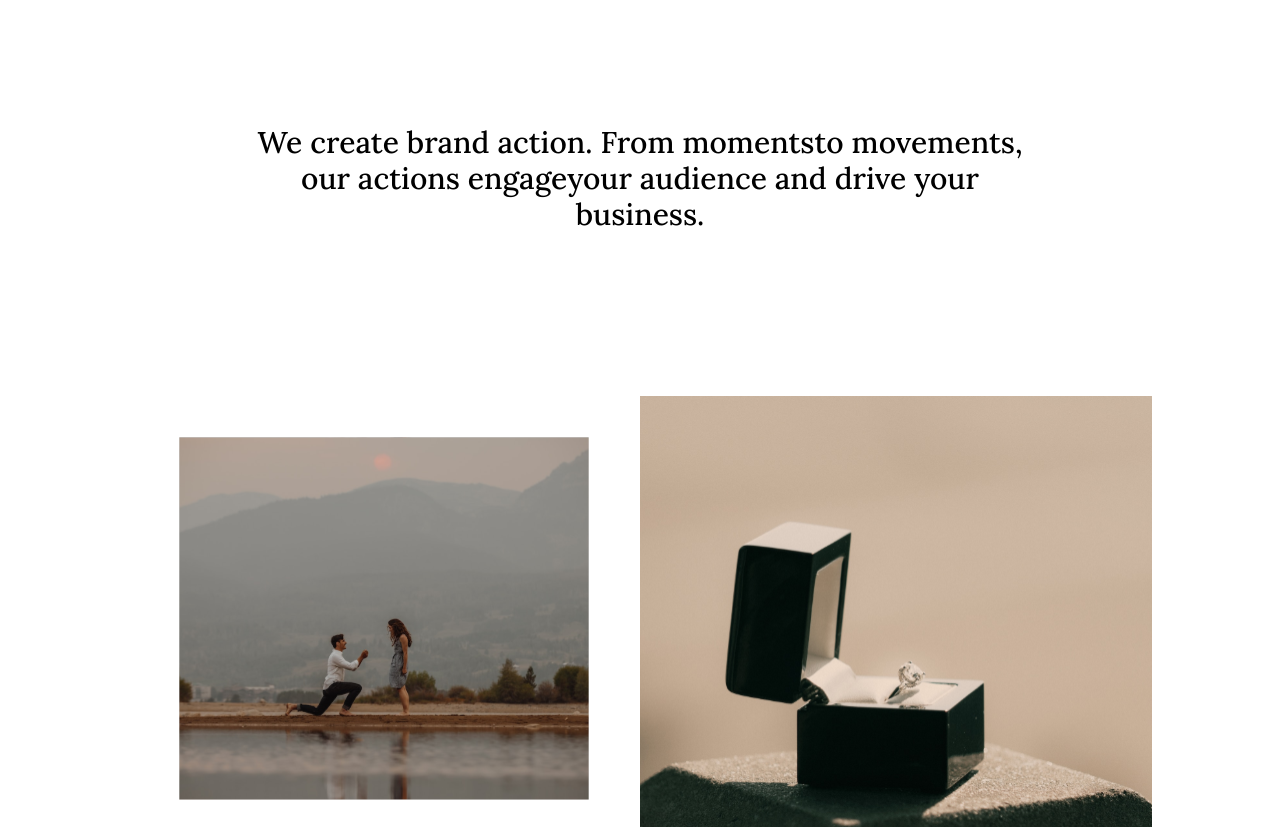
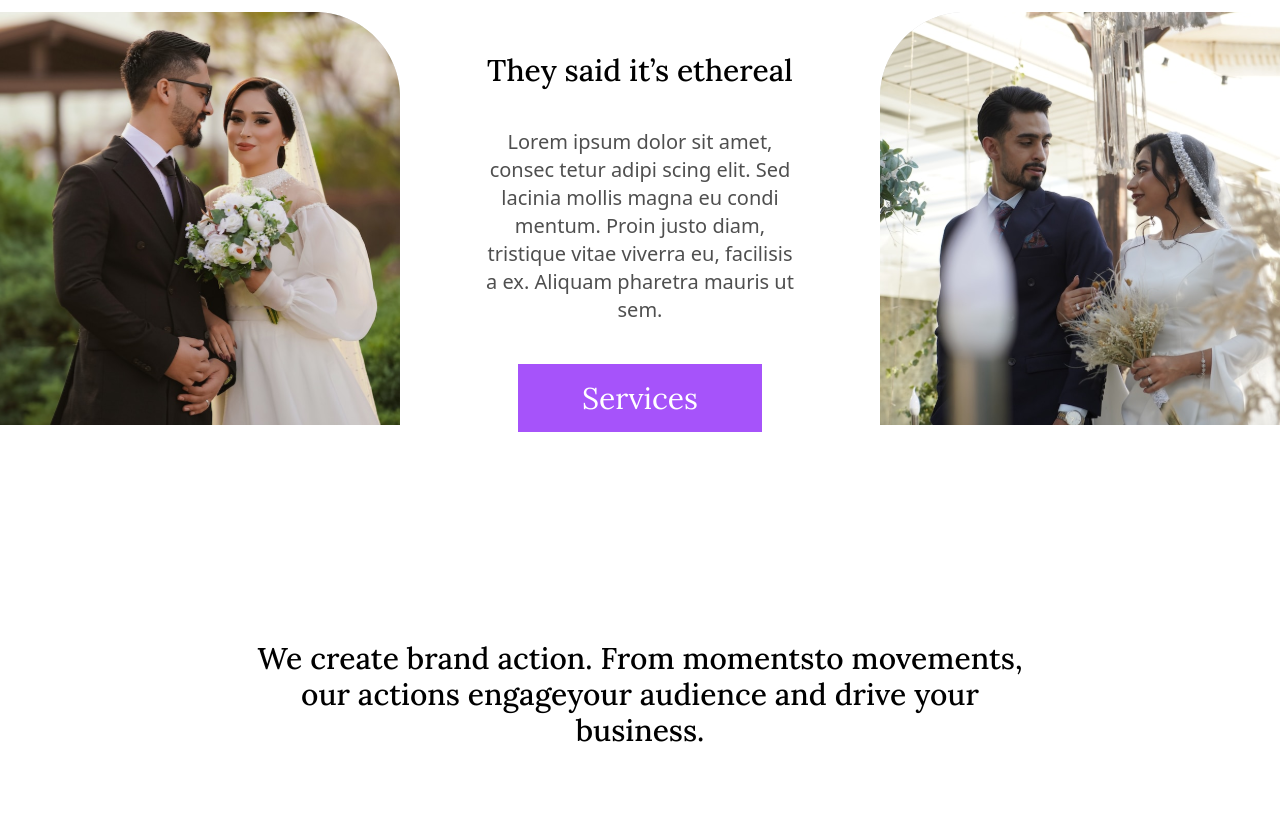
Before and after one commit to dev-vivekkhanal/mag, a Next.js app: page / in a window 1280 px wide. Shown: the part 1860-2687 px from the top of the page. Built offline with nearby package versions, Linux system fonts and the light colour scheme.

Commit message:
made 3rd section

```diff
--- a/src/components/home/GallerySection.jsx
+++ b/src/components/home/GallerySection.jsx
@@ -10,34 +10,15 @@ const GallerySection = () => {
         We create brand action. From momentsto movements, our actions engageyour
         audience and drive your business.
       </p>
-      <div className="grid grid-cols-2 w-[80%] mx-auto  place-items-end   ">
+      <div className="grid responsive-grid  w-full  place-items-end   ">
         {galleryData?.map((galleryImages, i) => {
           return (
             <div key={i}>
-              <div
-                className={` my-8   ${
-                  galleryImages?.type === "small"
-                    ? "flex justify-center items-center   "
-                    : ""
-                }
-
-                ${i === 0 && "border-b-4 border-b-accent_color"}
-                ${
-                  i === galleryData?.length - 1 &&
-                  "border-t-4 border-t-accent_color translate-y-1"
-                }
-                `}
-              >
-                <Image
-                  src={galleryImages?.src}
-                  alt={galleryImages?.alt}
-                  className={`  ${
-                    galleryImages?.type === "small"
-                      ? "scale-[80%] w-full"
-                      : "w-full"
-                  } `}
-                />
-              </div>
+              <Image
+                src={galleryImages?.src}
+                alt={galleryImages?.alt}
+                className="w-full"
+              />
             </div>
           );
         })}
--- a/src/components/home/HeroAndSecondSection.jsx
+++ b/src/components/home/HeroAndSecondSection.jsx
@@ -60,7 +60,7 @@ const HeroAndSecondSection = () => {
               They said it’s ethereal, we say it’s eternal
             </h1>
 
-            <div className="flex flex-col lg:flex-row justify-between items-center gap-10 text-[#4F4F4F] text-lg md:text-2xl pb-20">
+            <div className="flex flex-col xl:flex-row justify-between items-center gap-10 text-[#4F4F4F] text-lg md:text-xl pb-20">
               <p>
                 Lorem ipsum dolor sit amet, consec tetur adipi scing elit. Sed
                 lacinia mollis magna eu condi mentum. Proin justo diam,
--- /dev/null
+++ b/src/components/home/ThirdSection.jsx
@@ -0,0 +1,40 @@
+import React from "react";
+import left_img from "../../assets/home/left-img.svg";
+import right_img from "../../assets/home/right-img.svg";
+import Image from "next/image";
+import Link from "next/link";
+
+const ThirdSection = () => {
+  return (
+    <section className="flex flex-col lg:flex-row justify-between gap-10 py-20">
+      <div className="flex-1">
+        <Image src={left_img} alt="left_img" className="w-full" />
+      </div>
+
+      <div className="flex-1 flex flex-col gap-10 justify-between items-center pt-10">
+        <h1 className="font-lora  text-xl md:text-3xl font-medium  w-[80%] mx-auto text-center">
+          They said it’s ethereal
+        </h1>
+
+        <p className="text-[#4F4F4F] text-lg md:text-xl w-[80%] mx-auto text-center">
+          Lorem ipsum dolor sit amet, consec tetur adipi scing elit. Sed lacinia
+          mollis magna eu condi mentum. Proin justo diam, tristique vitae
+          viverra eu, facilisis a ex. Aliquam pharetra mauris ut sem.
+        </p>
+
+        {/* CTA */}
+        <Link
+          href="/about"
+          className="bg-accent_color px-16 py-4 text-white font-lora text-xl md:text-3xl  inline-block"
+        >
+          Services
+        </Link>
+      </div>
+      <div className="flex-1">
+        <Image src={right_img} alt="right_img" className="w-full" />
+      </div>
+    </section>
+  );
+};
+
+export default ThirdSection;
--- a/src/helpers/mockData/galleryData.js
+++ b/src/helpers/mockData/galleryData.js
@@ -9,43 +9,71 @@ import galleryImage8 from "../../assets/home/8.svg";
 
 export const galleryData = [
   {
-    type: "small",
     src: galleryImage2,
     alt: "galleryImage3",
   },
   {
-    type: "large",
     src: galleryImage3,
     alt: "galleryImage2",
   },
+
   {
-    type: "large",
+    src: galleryImage2,
+    alt: "galleryImage5",
+  },
+  {
+    src: galleryImage3,
+    alt: "galleryImage6",
+  },
+  {
+    src: galleryImage6,
+    alt: "galleryImage7",
+  },
+  {
+    src: galleryImage7,
+    alt: "galleryImage8",
+  },
+
+  {
     src: galleryImage6,
     alt: "galleryImage3",
   },
   {
-    type: "small",
     src: galleryImage7,
     alt: "galleryImage4",
   },
   {
-    type: "small",
+    src: galleryImage2,
+    alt: "galleryImage3",
+  },
+  {
+    src: galleryImage3,
+    alt: "galleryImage2",
+  },
+
+  {
     src: galleryImage2,
     alt: "galleryImage5",
   },
   {
-    type: "large",
     src: galleryImage3,
     alt: "galleryImage6",
   },
   {
-    type: "large",
     src: galleryImage6,
     alt: "galleryImage7",
   },
   {
-    type: "small",
     src: galleryImage7,
     alt: "galleryImage8",
   },
+
+  {
+    src: galleryImage6,
+    alt: "galleryImage3",
+  },
+  {
+    src: galleryImage7,
+    alt: "galleryImage4",
+  },
 ];
--- a/src/pages/index.js
+++ b/src/pages/index.js
@@ -2,6 +2,7 @@ import Footer from "@/components/global/Footer";
 import Header from "@/components/global/Header";
 import GallerySection from "@/components/home/GallerySection";
 import HeroAndSecondSection from "@/components/home/HeroAndSecondSection";
+import ThirdSection from "@/components/home/ThirdSection";
 import Link from "next/link";
 
 export default function Home() {
@@ -10,6 +11,7 @@ export default function Home() {
       <Header />
 
       <HeroAndSecondSection />
+      <ThirdSection />
       <GallerySection />
 
       <Footer />
--- a/src/styles/globals.css
+++ b/src/styles/globals.css
@@ -11,3 +11,7 @@
 .font-lora {
   font-family: "Lora", serif;
 }
+
+.responsive-grid {
+  grid-template-columns: repeat(auto-fit, minmax(24rem, 1fr));
+}
```
Also changed, not shown: src/assets/home/left-img.svg (added), src/assets/home/right-img.svg (added).
